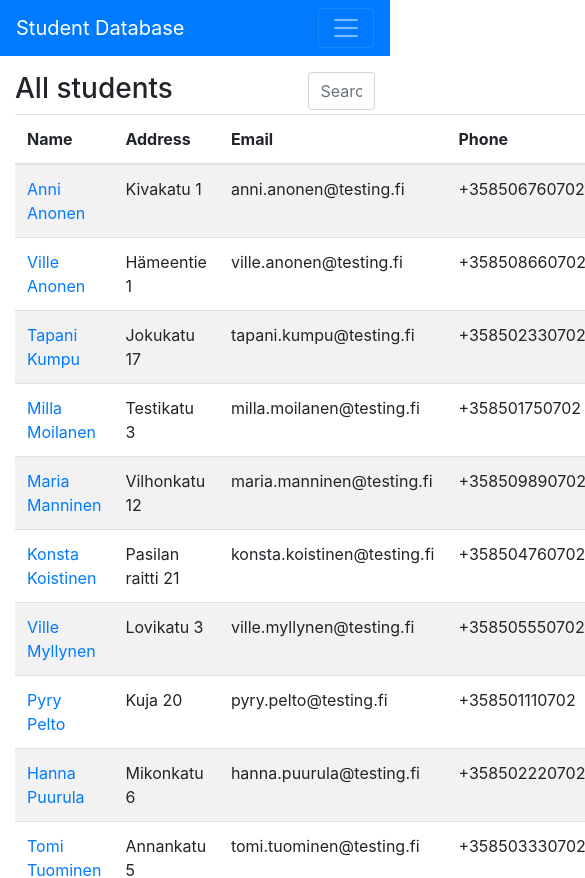
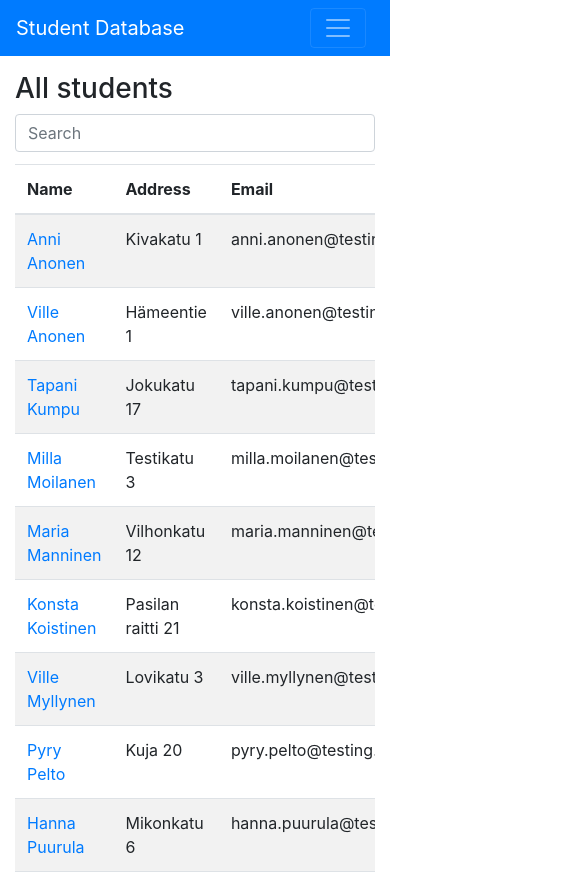
Before and after one commit to aashisr/student-database, a React (Create React App) app: page /students in a window 390 px wide. Shown: the top 878 px of the page, 585 px wide, since content can reach past the window. Built offline with nearby package versions, Linux system fonts and the light colour scheme; data requests are answered from the project's data file.

Commit message:
Students page responsive

```diff
--- a/src/Components/NavComponent.js
+++ b/src/Components/NavComponent.js
@@ -1,37 +1,36 @@
-import React from 'react';
-import {Link, NavLink} from 'react-router-dom';
+import React, { useState } from 'react';
+import { NavLink } from 'react-router-dom';
+import { Navbar, NavbarBrand, NavbarToggler, Nav, NavItem, Collapse } from 'reactstrap';
 
 function NavComponent() {
-	return (
+    const [collapsed, setCollapsed] = useState(true);
+
+    const toggleNavbar = () => setCollapsed(!collapsed);
+
+    return (
         <div>
-            <nav className='navbar navbar-expand-lg navbar-dark bg-primary'>
+            <Navbar color='primary' dark expand='sm'>
                 <div className='container'>
-                    <Link className='navbar-brand' to='/students'>
+                    <NavbarBrand href='/students' className='mr-auto'>
                         Student Database
-                    </Link>
-                    <button
-                        className='navbar-toggler'
-                        type='button'
-                        data-toggle='collapse'
-                        data-target='#navbarNavAltMarkup'
-                        aria-controls='navbarNavAltMarkup'
-                        aria-expanded='false'
-                        aria-label='Toggle navigation'
-                    >
-                        <span className='navbar-toggler-icon'></span>
-                    </button>
-                    <div className='collapse navbar-collapse ml-auto' id='navbarNavAltMarkup'>
-                        <div className='navbar-nav'>
-                            <NavLink className='nav-item nav-link' to='/students'>
-                                Students <span className='sr-only'>(current)</span>
-                            </NavLink>
-                            <NavLink className='nav-item nav-link' to='/courses'>
-                                Courses
-                            </NavLink>
-                        </div>
-                    </div>
+                    </NavbarBrand>
+                    <NavbarToggler onClick={toggleNavbar} className='mr-2' />
+                    <Collapse isOpen={!collapsed} navbar className='ml-3'>
+                        <Nav navbar>
+                            <NavItem>
+                                <NavLink className='nav-link' to='/students'>
+                                    Students <span className='sr-only'>(current)</span>
+                                </NavLink>
+                            </NavItem>
+                            <NavItem>
+                                <NavLink className='nav-link' to='/courses'>
+                                    Courses
+                                </NavLink>
+                            </NavItem>
+                        </Nav>
+                    </Collapse>
                 </div>
-            </nav>
+            </Navbar>
         </div>
     );
 }
--- a/src/Components/StudentsComponent.js
+++ b/src/Components/StudentsComponent.js
@@ -45,15 +45,15 @@ function StudentsComponent(props) {
 
     return (
         <div>
-            <div className='row'>
-                <div className='col-6'>
+            <div className='row mb-1'>
+                <div className='col-12 col-sm-6'>
                     <h3>All students</h3>
                 </div>
-                <div className='col-3 ml-auto'>
+                <div className='col-12 col-sm-4 ml-auto mb-2 mb-sm-0'>
                     <input className="form-control" type='text' name='search' onChange={handleSearchTextChange} placeholder='Search'></input>
                 </div>
             </div>
-            <table className='table table-striped'>
+            <table className='table table-striped table-responsive-md'>
                 <thead>
                     <tr>
                         <th>Name</th>
```
